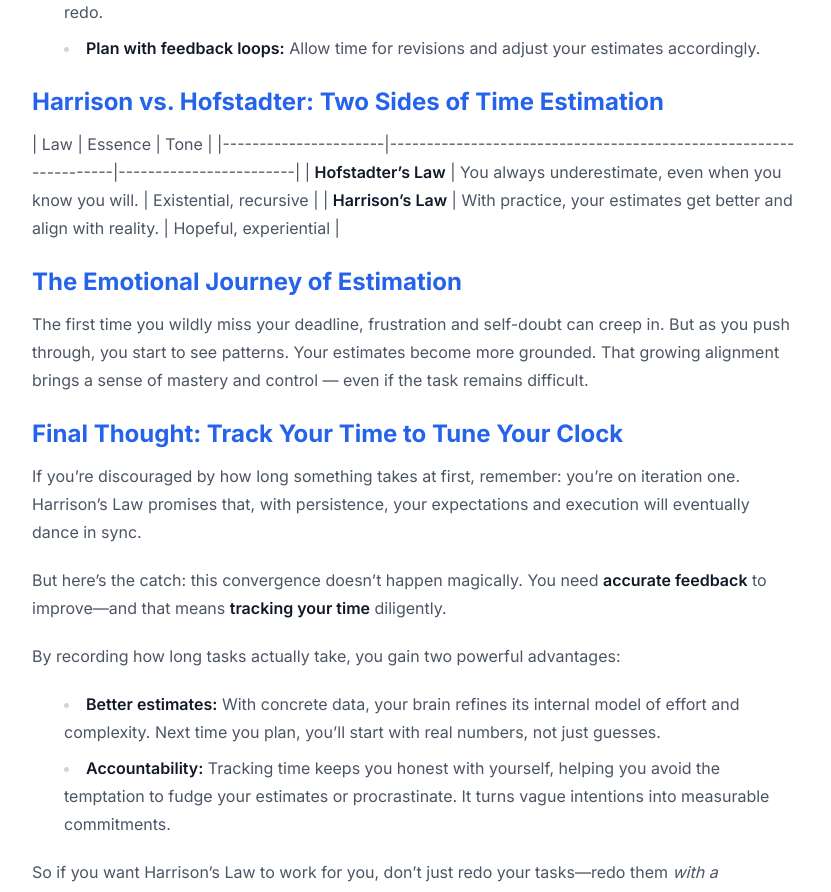
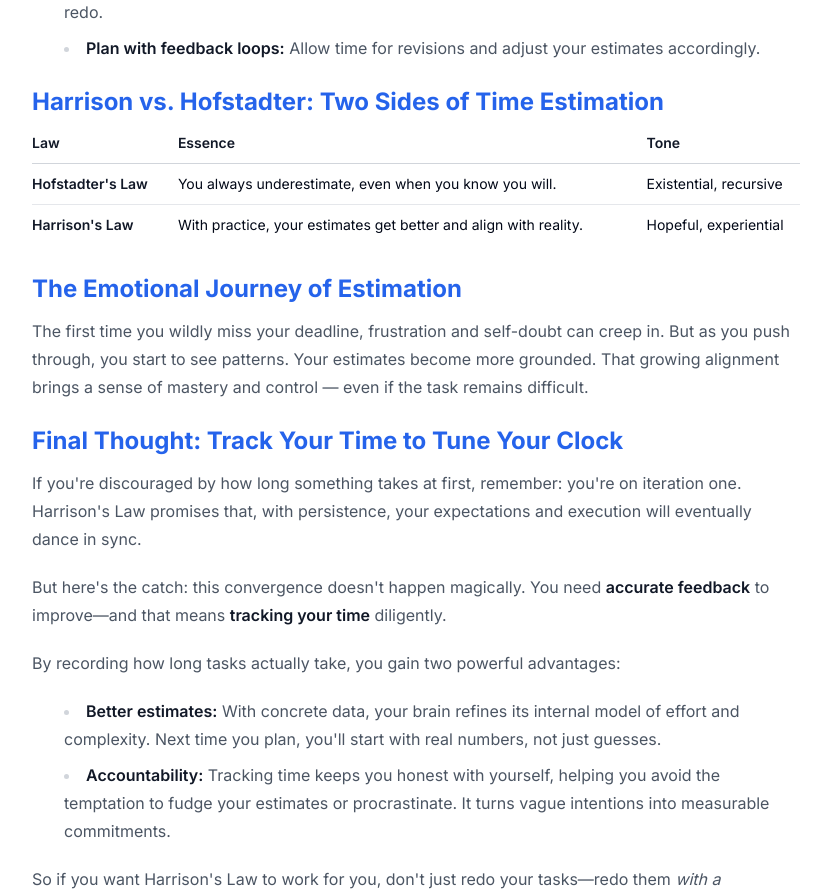
Before and after one commit to reharri7/rhett-harrison-2025, a Next.js app: page /blog/introducing-harrisons-law in a window 1280 px wide. Shown: the part 1880-2772 px from the top of the page, without its empty margins (224-1055 px from the left). Built offline with nearby package versions, Linux system fonts and the light colour scheme; no server answers.

Commit message:
Fix apostrophes in "Harrison's Law" blog and add custom table components
Standardized apostrophe usage across the blog post for consistency and corrected typographical issues. Introduced reusable custom table components in `mdx-components.tsx` for enhanced rendering of table elements.

```diff
--- a/app/blog/introducing-harrisons-law/content.mdx
+++ b/app/blog/introducing-harrisons-law/content.mdx
@@ -1,12 +1,12 @@
-# Harrison’s Law
+# Harrison's Law
 
-🧠 Harrison’s Law: Why You Eventually Get Better at Estimating Time (After Failing Repeatedly)
+🧠 Harrison's Law: Why You Eventually Get Better at Estimating Time (After Failing Repeatedly)
 
-> The time it takes to do something converges to your original estimate, the more times you have to redo it.— *Harrison’s Law*
+> The time it takes to do something converges to your original estimate, the more times you have to redo it.— *Harrison's Law*
 
-If you’ve ever wildly underestimated how long a project would take—and then *still* got it wrong even after trying to plan better—you’re familiar with **Hofstadter’s Law**:
+If you've ever wildly underestimated how long a project would take—and then *still* got it wrong even after trying to plan better—you're familiar with **Hofstadter's Law**:
 
-> It always takes longer than you expect, even when you take into account Hofstadter’s Law.But I want to share a personal insight, something I call **Harrison’s Law**. Where Hofstadter’s Law leans into frustration and futility, Harrison’s Law offers a hopeful counterpoint: although your first estimate might be wildly off, with each iteration, your expectations and the actual time it takes begin to line up.
+> It always takes longer than you expect, even when you take into account Hofstadter's Law.But I want to share a personal insight, something I call **Harrison's Law**. Where Hofstadter's Law leans into frustration and futility, Harrison's Law offers a hopeful counterpoint: although your first estimate might be wildly off, with each iteration, your expectations and the actual time it takes begin to line up.
 
 ### The Origin Story: My First Big Underestimate
 
@@ -14,24 +14,41 @@ Early in my career, I was tasked with building a complete application to help a
 
 Reality hit hard: the first full iteration took me **six months** — double the estimate. I was overwhelmed by unforeseen complexities, technical challenges, and evolving requirements. What made it worse was that I was largely working solo, learning on the fly.
 
-But I didn’t stop there. I ended up rewriting the app **three more times**. Each rewrite was faster than the last. With every pass, I understood the problem space better and refined my approach. Gradually, my time estimates became much more accurate.
+But I didn't stop there. I ended up rewriting the app **three more times**. Each rewrite was faster than the last. With every pass, I understood the problem space better and refined my approach. Gradually, my time estimates became much more accurate.
 
-### Why Harrison’s Law Matters
+### Why Harrison's Law Matters
 
 This experience led me to realize that **time estimation is a skill honed through repetition and learning**. The more times you redo a task, the closer your expectations and reality converge.
 
 This has practical implications for anyone who plans or manages projects:
 
-- **Iteration is key:** Don’t expect perfect estimates on the first try. Embrace rework as part of the process.
+- **Iteration is key:** Don't expect perfect estimates on the first try. Embrace rework as part of the process.
 - **Experience builds intuition:** Your brain refines its internal model of task complexity with each redo.
 - **Plan with feedback loops:** Allow time for revisions and adjust your estimates accordingly.
 
 ### Harrison vs. Hofstadter: Two Sides of Time Estimation
 
-| Law                  | Essence                                                          | Tone                   |
-|----------------------|------------------------------------------------------------------|------------------------|
-| **Hofstadter’s Law** | You always underestimate, even when you know you will.           | Existential, recursive |
-| **Harrison’s Law**   | With practice, your estimates get better and align with reality. | Hopeful, experiential  |
+<table>
+  <thead>
+  <tr>
+    <th>Law</th>
+    <th>Essence</th>
+    <th>Tone</th>
+  </tr>
+  </thead>
+  <tbody>
+  <tr>
+    <td>**Hofstadter's Law**</td>
+    <td>You always underestimate, even when you know you will.</td>
+    <td>Existential, recursive</td>
+  </tr>
+  <tr>
+    <td>**Harrison's Law**</td>
+    <td>With practice, your estimates get better and align with reality.</td>
+    <td>Hopeful, experiential</td>
+  </tr>
+  </tbody>
+</table>
 
 ### The Emotional Journey of Estimation
 
@@ -39,23 +56,23 @@ The first time you wildly miss your deadline, frustration and self-doubt can cre
 
 ### Final Thought: Track Your Time to Tune Your Clock
 
-If you’re discouraged by how long something takes at first, remember: you’re on iteration one. Harrison’s Law promises that, with persistence, your expectations and execution will eventually dance in sync.
+If you're discouraged by how long something takes at first, remember: you're on iteration one. Harrison's Law promises that, with persistence, your expectations and execution will eventually dance in sync.
 
-But here’s the catch: this convergence doesn’t happen magically. You need **accurate feedback** to improve—and that means **tracking your time** diligently.
+But here's the catch: this convergence doesn't happen magically. You need **accurate feedback** to improve—and that means **tracking your time** diligently.
 
 By recording how long tasks actually take, you gain two powerful advantages:
 
-- **Better estimates:** With concrete data, your brain refines its internal model of effort and complexity. Next time you plan, you’ll start with real numbers, not just guesses.
+- **Better estimates:** With concrete data, your brain refines its internal model of effort and complexity. Next time you plan, you'll start with real numbers, not just guesses.
 - **Accountability:** Tracking time keeps you honest with yourself, helping you avoid the temptation to fudge your estimates or procrastinate. It turns vague intentions into measurable commitments.
 
-So if you want Harrison’s Law to work for you, don’t just redo your tasks—redo them *with a stopwatch in hand*.
+So if you want Harrison's Law to work for you, don't just redo your tasks—redo them *with a stopwatch in hand*.
 
-Failure isn’t just the path to success — it’s the metronome that tunes your clock. And time tracking is your conductor.
+Failure isn't just the path to success — it's the metronome that tunes your clock. And time tracking is your conductor.
 
 ---
 
 ### Call to Action
 
-Have you experienced the frustration of wildly underestimated projects that got better with each attempt? I’d love to hear your stories and how you track your time to improve estimates. Connect with me on [LinkedIn](https://linkedin.com/in/rhettharrison) — let’s learn and grow together.
+Have you experienced the frustration of wildly underestimated projects that got better with each attempt? I'd love to hear your stories and how you track your time to improve estimates. Connect with me on [LinkedIn](https://linkedin.com/in/rhettharrison) — let's learn and grow together.
 
-And if you found value in Harrison’s Law, share this post with someone who needs a little patience and persistence on their side.
+And if you found value in Harrison's Law, share this post with someone who needs a little patience and persistence on their side.
--- a/mdx-components.tsx
+++ b/mdx-components.tsx
@@ -38,6 +38,39 @@ export function useMDXComponents(components: MDXComponents): MDXComponents {
         />
       </div>
     ),
+    // Table components
+    table: ({children}) => (
+      <div className="overflow-x-auto my-8">
+        <table className="min-w-full divide-y divide-gray-200 dark:divide-gray-700">
+          {children}
+        </table>
+      </div>
+    ),
+    thead: ({children}) => (
+      <thead className="bg-gray-50 dark:bg-gray-800">
+      {children}
+      </thead>
+    ),
+    tbody: ({children}) => (
+      <tbody className="divide-y divide-gray-200 dark:divide-gray-700">
+      {children}
+      </tbody>
+    ),
+    tr: ({children}) => (
+      <tr>
+        {children}
+      </tr>
+    ),
+    th: ({children}) => (
+      <th className="px-6 py-3 text-left text-xs font-medium text-gray-500 dark:text-gray-300 uppercase tracking-wider">
+        {children}
+      </th>
+    ),
+    td: ({children}) => (
+      <td className="px-6 py-4 whitespace-nowrap text-sm text-gray-500 dark:text-gray-300">
+        {children}
+      </td>
+    ),
     pre: ({ children }) => children,
     code: ({ className, children }) => {
       // If it's an inline code block (no language specified)
```
